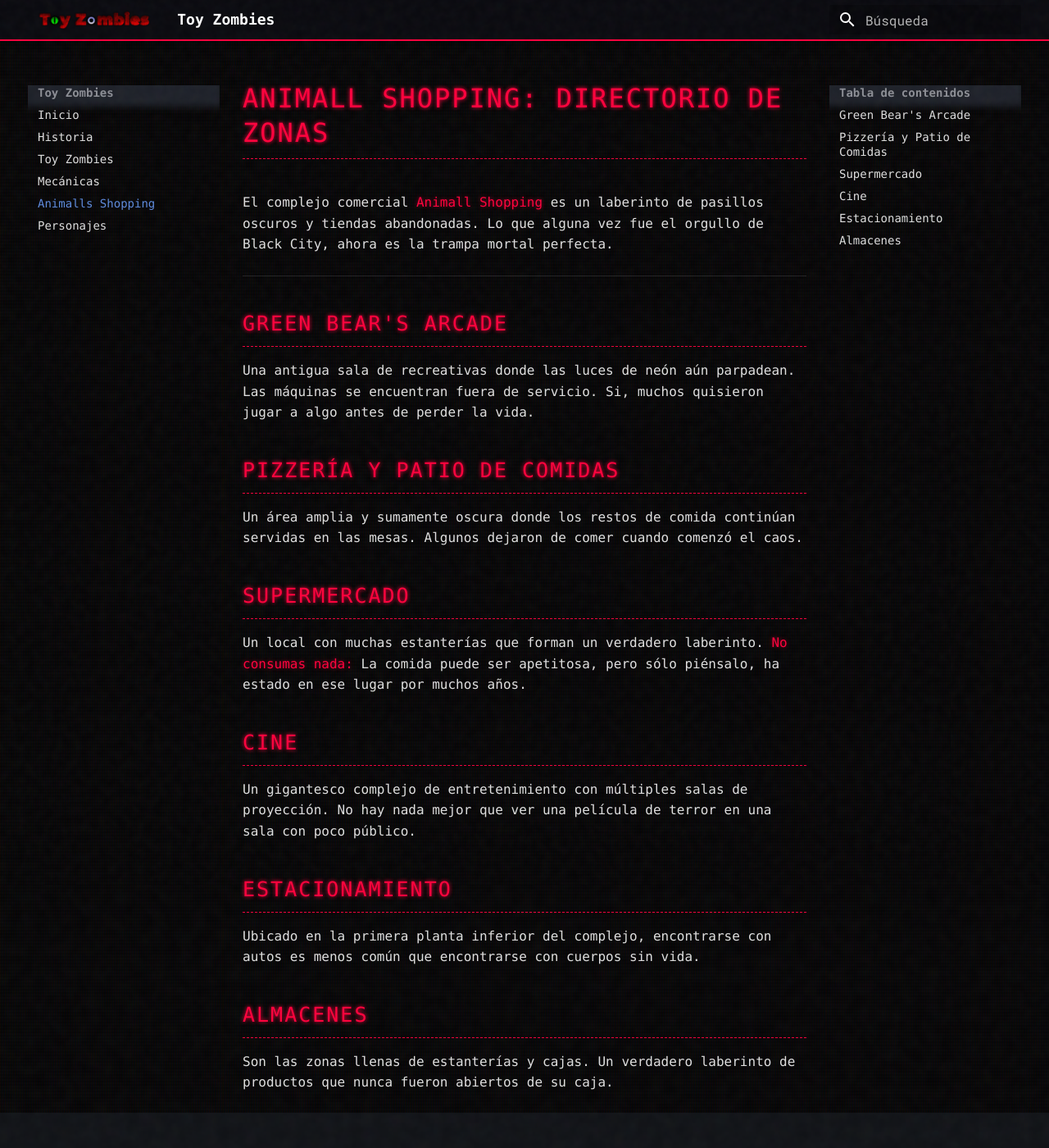
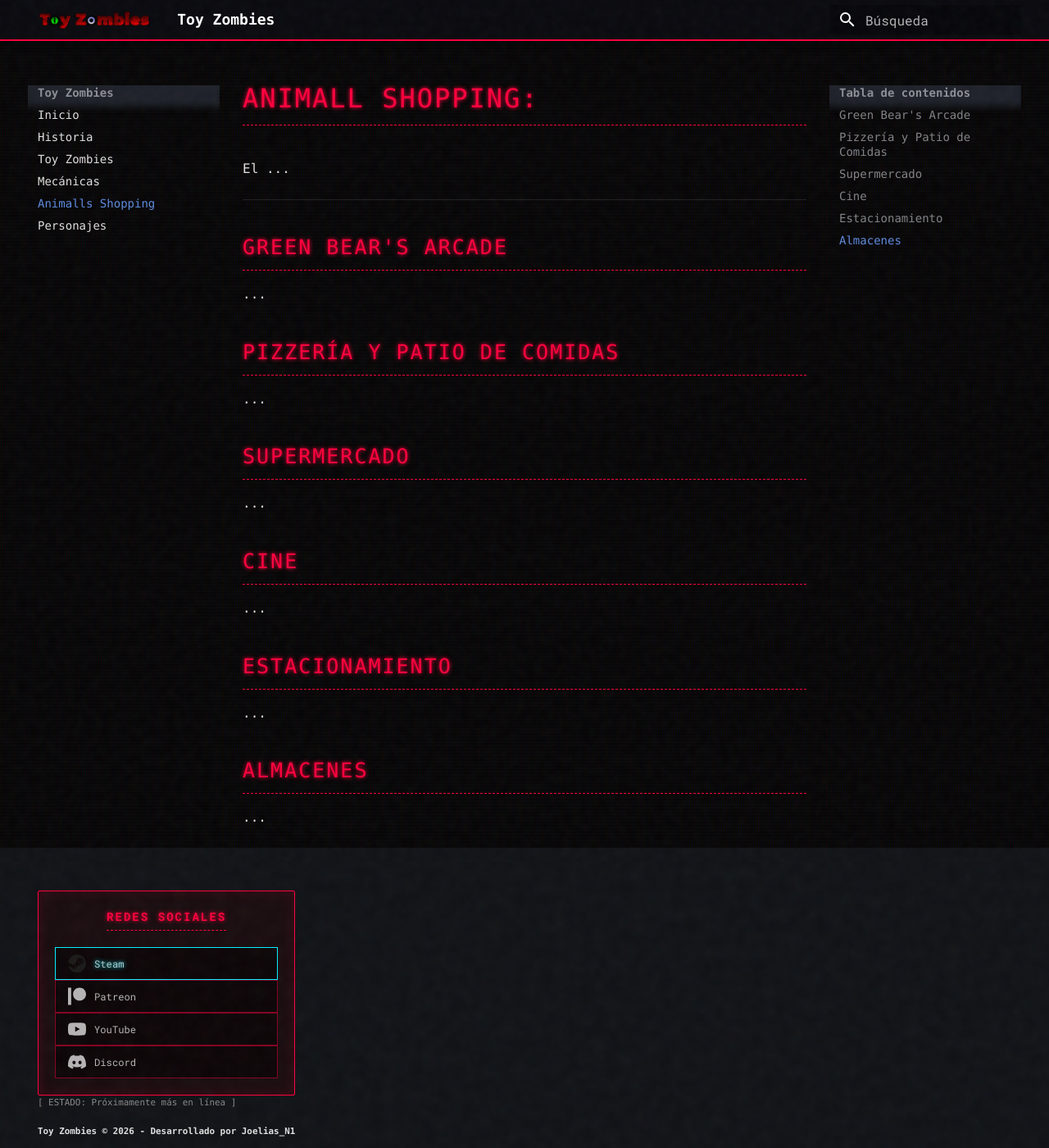
Before and after one commit to Hec-Thor-Tech/toy-zombies, an MkDocs documentation site: the page built from docs/mapas.md, in a window 1280 px wide and 1400 px high. Shown: the whole window at 82% size. Built offline with MkDocs 1.6.1 and Material for MkDocs 9.7.7, drawn with Linux system fonts in a browser that asks for light colours.

Commit message:
Actualizacion de la wiki

```diff
--- a/docs/mapas.md
+++ b/docs/mapas.md
@@ -1,24 +1,23 @@
-# Animall Shopping: Directorio de Zonas
+# Animall Shopping:
 
-El complejo comercial **Animall Shopping** es un laberinto de pasillos oscuros y tiendas abandonadas. Lo que alguna vez fue el orgullo de Black City, ahora es la trampa mortal perfecta.
+El ...
 
 ---
 
 ## Green Bear's Arcade
-Una antigua sala de recreativas donde las luces de neón aún parpadean. Las máquinas se encuentran fuera de servicio. Si, muchos quisieron jugar a algo antes de perder la vida.
+...
 
 ## Pizzería y Patio de Comidas
-Un área amplia y sumamente oscura donde los restos de comida continúan servidas en las mesas. Algunos dejaron de comer cuando comenzó el caos.
+...
 
 ## Supermercado
-Un local con muchas estanterías que forman un verdadero laberinto.
-**No consumas nada:** La comida puede ser apetitosa, pero sólo piénsalo, ha estado en ese lugar por muchos años.
+...
 
 ## Cine
-Un gigantesco complejo de entretenimiento con múltiples salas de proyección. No hay nada mejor que ver una película de terror en una sala con poco público.
+...
 
 ## Estacionamiento
-Ubicado en la primera planta inferior del complejo, encontrarse con autos es menos común que encontrarse con cuerpos sin vida.
+...
 
 ## Almacenes
-Son las zonas llenas de estanterías y cajas. Un verdadero laberinto de productos que nunca fueron abiertos de su caja.
+...
--- a/overrides/partials/copyright.html
+++ b/overrides/partials/copyright.html
@@ -65,9 +65,8 @@
   <div class="cyber-footer">
     <div class="cyber-footer-title">REDES SOCIALES</div>
 
-    <div class="cyber-social-links">
-      <a href="https://store.steampowered.com/app/3907280/Toy_Zombies/" target="_blank" rel="noopener" class="cyber-social-link" style="border-color: #00f0ff; text-shadow: 0 0 5px #00f0ff;" title="Comprar / Añadir a la Lista de Deseos en Steam">
-        <svg viewBox="0 0 24 24"><path d="M11.979 0C5.353 0 0 5.373 0 12c0 4.28 2.222 8.034 5.568 10.165l3.528-5.118c-.042-.232-.073-.473-.073-.72 0-2.31 1.874-4.184 4.184-4.184 1.83 0 3.385 1.18 3.96 2.825l4.897-2.025c.018-.17.03-.343.03-.518 0-6.627-5.373-12-12-12zm-4.048 15.353c-.768 0-1.391.624-1.391 1.392 0 .768.623 1.391 1.391 1.391.768 0 1.391-.623 1.391-1.391 0-.768-.623-1.392-1.391-1.392zm5.264-2.88c-1.522 0-2.757 1.235-2.757 2.757 0 1.522 1.235 2.757 2.757 2.757 1.522 0 2.757-1.235 2.757-2.757 0-1.522-1.235-2.757-2.757-2.757zm0 4.45c-.933 0-1.693-.76-1.693-1.693 0-.933.76-1.693 1.693-1.693.933 0 1.693.76 1.693 1.693 0 .933-.76 1.693-1.693 1.693zm7.644-8.795l-4.724 1.954c-.604-1.31-1.92-2.225-3.45-2.264l2.42-7.005c3.38.79 5.86 3.82 5.754 7.315z"/></svg>
+    <a href="https://store.steampowered.com/app/3907280/Toy_Zombies/" target="_blank" rel="noopener" class="cyber-social-link" style="border-color: #00f0ff; text-shadow: 0 0 5px #00f0ff;" title="Comprar / Añadir a la Lista de Deseos en Steam">
+        <img src="{{ base_url }}/img/steam.svg" alt="Steam Icon" style="width: 22px; height: 22px;">
         Steam
       </a>
 
```
Also changed, not shown: docs/img/steam.svg (added), site/404.html, site/bestiario/index.html, site/img/steam.svg (added), site/index.html, site/lore/index.html, site/mapas/index.html, site/mecanicas/index.html, site/personajes/index.html, site/search/search_index.json.
